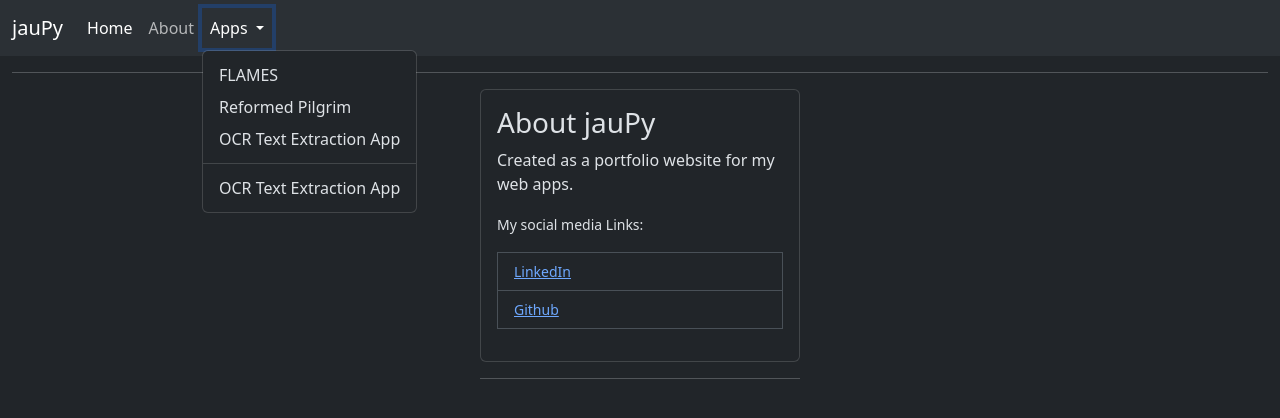
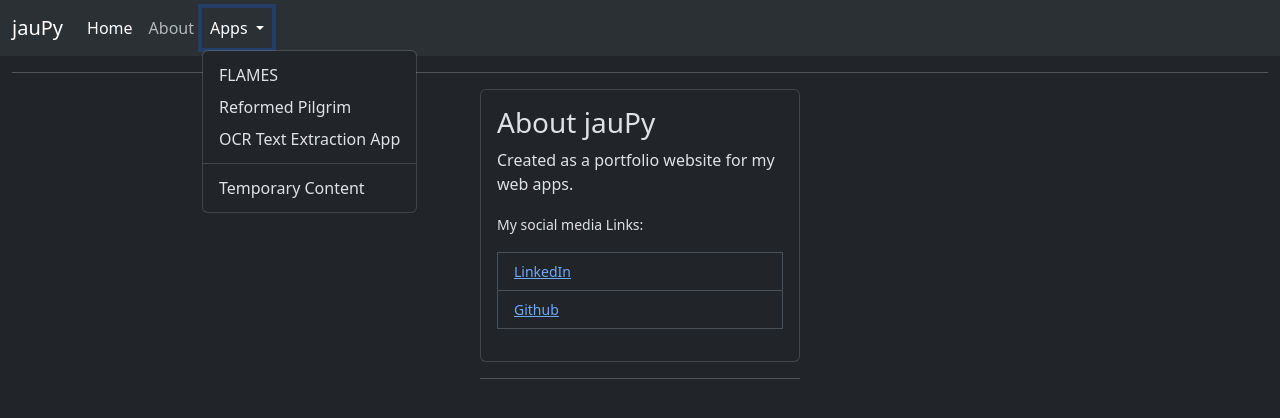
Before and after one commit to jedoyt/flask_pyanywhere_app, a Flask app: page /about in a window 1280 px wide, after a click on "Apps". Shown: the top 418 px of the page. Run offline with Flask 3, Linux system fonts and the light colour scheme.

Commit message:
Corrected link to temporary content

```diff
--- a/app/templates/base.html
+++ b/app/templates/base.html
@@ -39,7 +39,7 @@
                             <li><a class="dropdown-item" href="{{ url_for('reformed_pilgrim.index') }}">Reformed Pilgrim</a></li>
                             <li><a class="dropdown-item" href="https://jaupy-basic-ocr-app.streamlit.app/" target="_blank">OCR Text Extraction App</a></li>
                             <li><hr class="dropdown-divider"></li>
-                            <li><a class="dropdown-item" href="https://jaupy-basic-ocr-app.streamlit.app/" target="_blank">OCR Text Extraction App</a></li>
+                            <li><a class="dropdown-item" href="{{ url_for('temp_content.index') }}" target="_blank">Temporary Content</a></li>
                         </ul>
                     </li>
                     <!--
```
